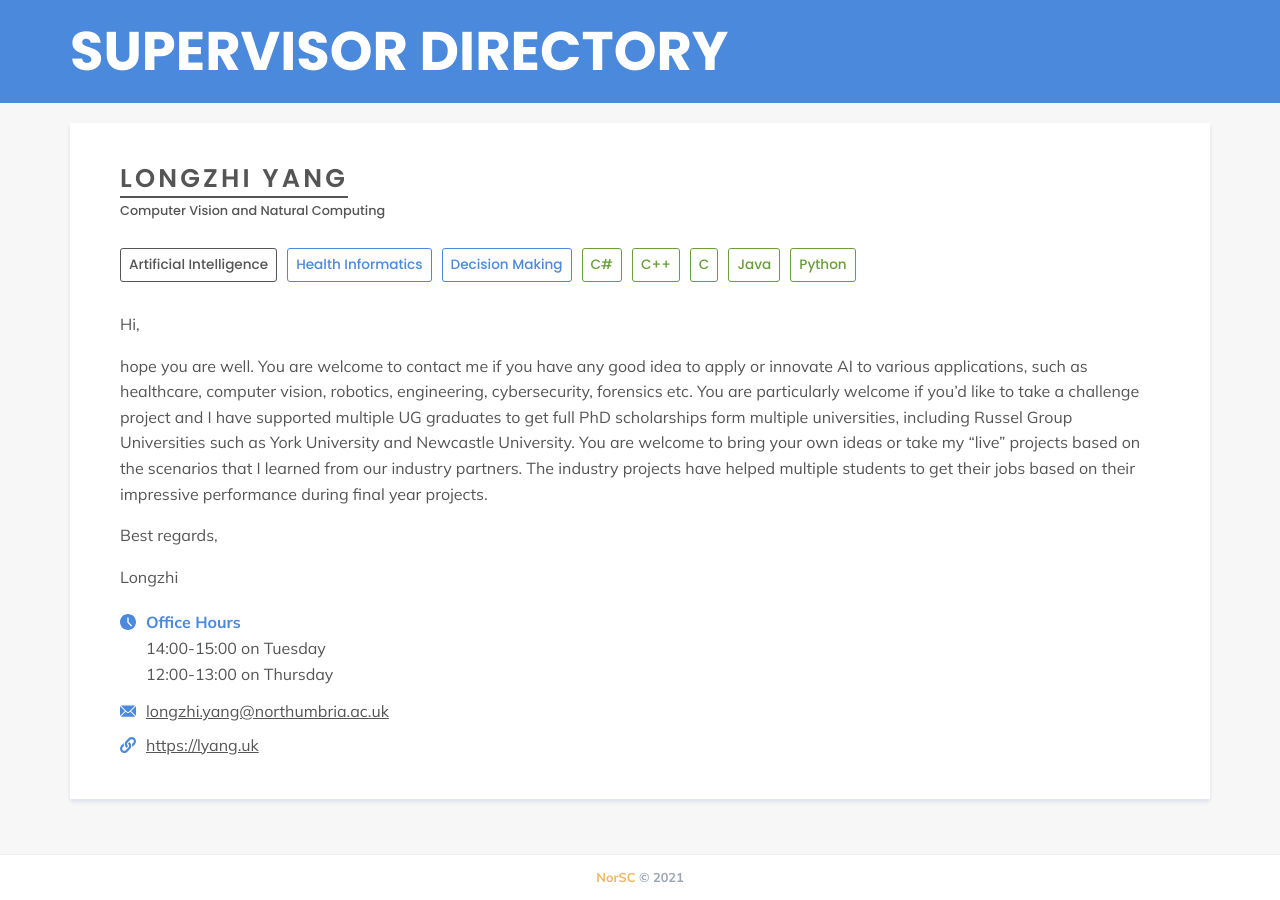
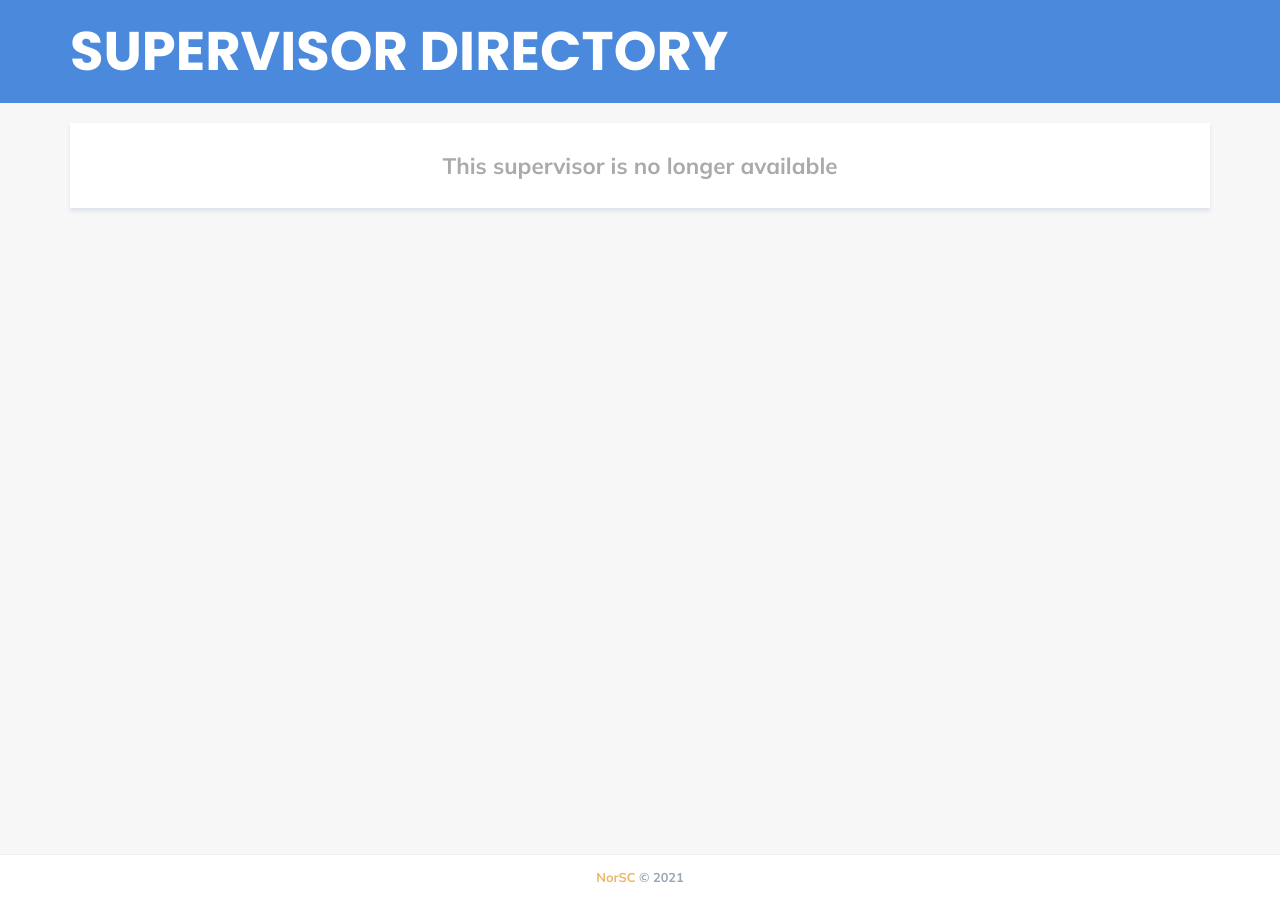
Before and after one commit to NorSC/supervisor-search, a Jekyll site: the page built from _supervisors/longzhi-yang.md, in a window 1280 px wide. Built offline with Jekyll 4.4.1, drawn with Linux system fonts in a browser that asks for light colours; a script that is not in the unit is left out; some of the changed lines change nothing that is shown.

Commit message:
Update Supervisors “longzhi-yang”

```diff
--- a/_supervisors/longzhi-yang.md
+++ b/_supervisors/longzhi-yang.md
@@ -1,18 +1,22 @@
 ---
 layout: supervisor
 title: Longzhi Yang
-available: true
+available: false
+available_phd: true
 email: longzhi.yang@northumbria.ac.uk
 website: https://lyang.uk
 office_hours: |-
   14:00-15:00 on Tuesday
-  12:00-13:00 on Thursday
+  12:30-13:30 on Thursday
 research_group: Computer Vision and Natural Computing
 research_themes:
   - Artificial Intelligence
 additional_keywords:
+  - Decision Making
+  - Autonomous Systems
+  - Data Analytics
+  - Complex Systems
   - Health Informatics
-  - Decision Making
 technologies_languages:
   - C#
   - C++
@@ -23,11 +27,47 @@ additional_details: >-
   Hi,
 
 
+  Hope you are well. You are welcome to contact me for your final year projects.
 
 
-  hope you are well. You are welcome to contact me if you have any good idea to apply or innovate AI to various applications, such as healthcare, computer vision, robotics, engineering, cybersecurity, forensics etc. You are particularly welcome if you'd like to take a challenge project and I have supported multiple UG graduates to get full PhD scholarships form multiple universities, including Russel Group Universities such as York University and Newcastle University. You are welcome to bring your own ideas or take my "live" projects based on the scenarios that I learned from our industry partners. The industry projects have helped multiple students to get their jobs based on their impressive performance during final year projects.
+  You may bring your own idea or get an idea from me to adapt or innovate AI approaches to various applications, such as healthcare, computer vision, robotics, engineering, cybersecurity, forensics etc. You are particularly welcome if you'd like to take a challenging project in these areas and I have supported multiple UG graduates publishing their findings and get full PhD scholarships from multiple universities, including Russel Group Universities such as University or York and Newcastle University.
 
 
+  If you do not have a good idea yet, I would then encourage you to take my 'live' projects based on the scenarios provided by industry partners. The industry projects are great opportunities for first-hand real-world working experience, and multiple students secured their first jobs based on their impressive performance on their computing projects.
+
+
+  Best regards,
+
+
+  Longzhi
+additional_details_msc: >-
+  Hi,
+
+
+  Hope you are well. You are welcome to contact me for your computing proejcts.
+
+
+  You may bring your own idea or get an idea from me to adapt or innovate AI approaches to various applications, such as healthcare, computer vision, robotics, engineering, cybersecurity, forensics etc. You are particularly welcome if you'd like to take a challenging project in these areas and I have supported multiple BSc/MSc graduates publishing their findings and getting full PhD scholarships form multiple universities, including Russel Group Universities such as University or York and Newcastle University.
+
+
+  If you do not have a good idea yet, I would then encourage you to take my 'live' projects based on the scenarios provided by industry partners. The industry projects are great opportunities for first-hand real-world working experience, and multiple students secured their first jobs or scholarships based on their impressive performance on their computing projects.
+
+
+  Best regards,
+
+
+  Longzhi
+additional_details_phd: >-
+  Hi,
+
+
+  Hope you are well. You are very welcome to contact me for PhD projects in the area of Artificial Intelligence (AI), machine learning, and their applications.
+
+
+  You may bring your own idea or get an idea from me to develop new or advance existing AI/machine learning approaches, and innovatively apply them to various applications, such as healthcare, computer vision, robotics, engineering, cybersecurity, forensics etc. You are particularly welcome to take a theorectical development project, which can usually lead to top conference and journal publications.
+
+
+  If you do not have a good idea yet, I would then encourage you to take my 'live' projects based on the challenges provided by my industry partners. The industry projects are great opportunities for impactful research experience as these projects will usually drive changes in the industry. In addition, the real-world working experience directly collaborating with industry is particularly fond by the industry for post-doctoral jobs.
 
 
   Best regards,
```
